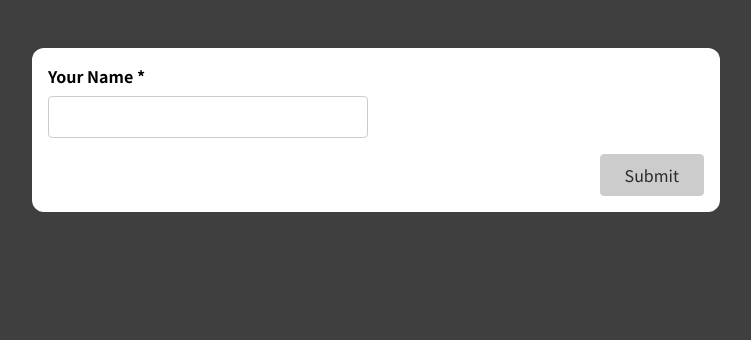
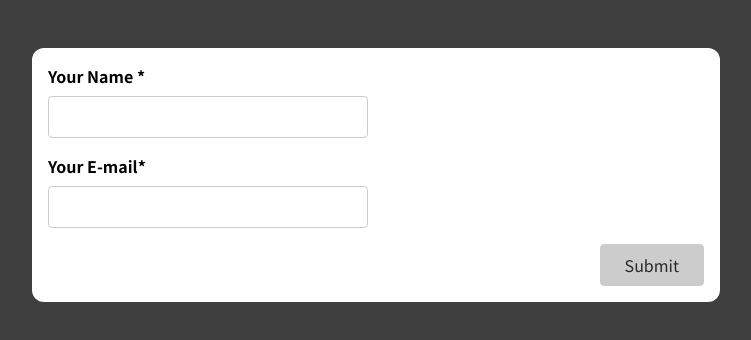
Before and after one commit to cjchika/forms-userinputs, a React (Create React App) app: page / in a window 1280 px wide. Shown: the top 340 px of the page, without its empty margins (264-1015 px from the left). Built offline with nearby package versions, Linux system fonts and the light colour scheme.

Commit message:
Updating

```diff
--- a/src/components/SimpleInput.js
+++ b/src/components/SimpleInput.js
@@ -4,12 +4,18 @@ const SimpleInput = (props) => {
   const [inputName, setInputName] = useState("");
   const [inputNameTouched, setInputNameTouched] = useState(false)
 
+  const [inputEmail, setInputEmail] = useState("")
+  const [inputEmailTouched, setInputEmailTouched] = useState(false)
+
   const inputNameIsValid = inputName.trim() !== '';
   const nameInputIsInvalid = !inputNameIsValid && inputNameTouched;
 
+  const inputEmailIsValid = inputEmail.includes('@');
+  const emailInputIsInvalid = !inputEmailIsValid && inputEmailTouched;
+
   let formIsValid = false;
 
-    if(inputNameIsValid) {
+    if(inputNameIsValid && inputEmailIsValid) {
       formIsValid = true;
     }
 
@@ -17,8 +23,16 @@ const SimpleInput = (props) => {
     setInputName(event.target.value);
   };
 
+  const emailInputChangeHandler = (event) => {
+    setInputEmail(event.target.value)
+  };
+
   const nameInputBlurHandler = event => {
     setInputNameTouched(true)
+  };
+
+  const emailInputBlurHandler = event => {
+    setInputEmailTouched(true)
   };
 
   const formSubmitHandler = (event) => {
@@ -31,11 +45,17 @@ const SimpleInput = (props) => {
     }
 
     console.log(inputName);
+    console.log(inputEmail);
     setInputName('')
     setInputNameTouched(false)
+
+    setInputEmail('')
+    setInputEmailTouched(false)
   };
 
   const nameInputStyles = nameInputIsInvalid ? 'form-control invalid' : 'form-control'
+
+  const emailInputStyles = emailInputIsInvalid ? 'form-control invalid' : 'form-control'
 
   return (
     <form onSubmit={formSubmitHandler}>
@@ -49,7 +69,18 @@ const SimpleInput = (props) => {
           value={inputName}
         />
       </div>
-      {nameInputIsInvalid && <p className="error-text">Fill in the space</p>}
+      {nameInputIsInvalid && <p className="error-text">Name cannot be blank</p>}
+      <div className={emailInputStyles}>
+        <label htmlFor="name">Your E-mail*</label>
+        <input
+          type="email"
+          id="email"
+          onChange={emailInputChangeHandler}
+          onBlur={emailInputBlurHandler}
+          value={inputEmail}
+        />
+      </div>
+      {emailInputIsInvalid && <p className="error-text">Incorrect email</p>}
       <div className="form-actions">
         <button disabled={!formIsValid}>Submit</button>
       </div>
```
